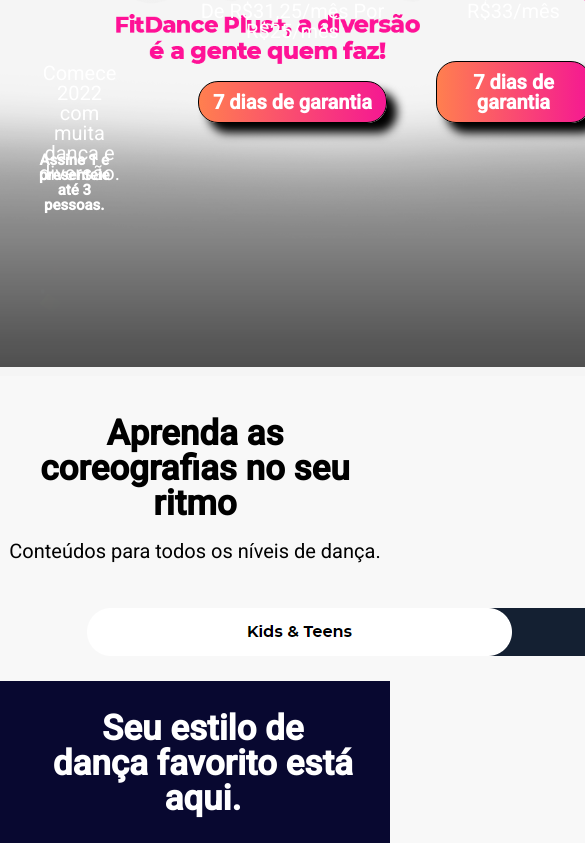
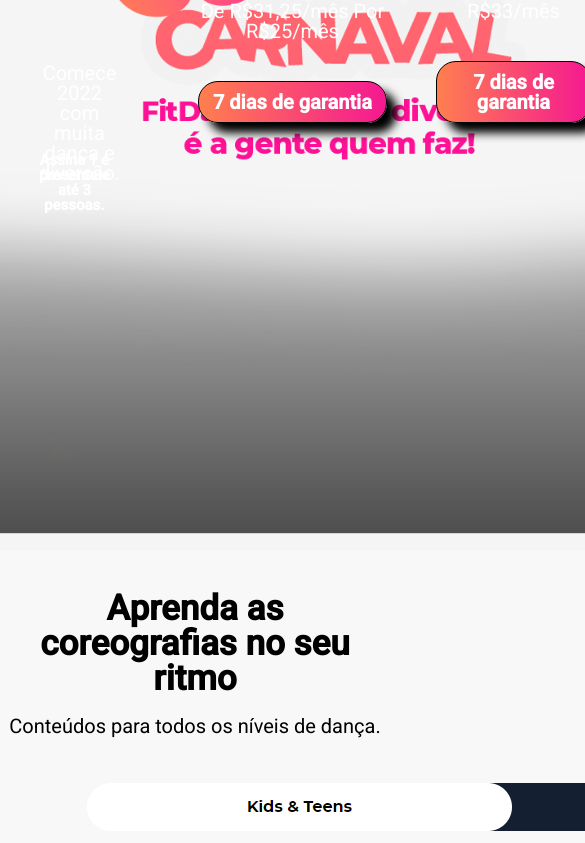
Before and after one commit to thiagofarias1/fitdance, a plain HTML site: page index.html in a window 390 px wide. Shown: the part 349-1192 px from the top of the page, 585 px wide, since content can reach past the window. Drawn offline with Linux system fonts and the light colour scheme.

Commit message:
ajuste tamanho imagem (767px)

```diff
--- a/style.css
+++ b/style.css
@@ -212,9 +212,9 @@ p{
 
 @media screen and (max-width: 767px){
 	.inicio{
-		width: 1271px;
-		height: 725px;
-		background-image: url(fundo.png);
-		background-size: 1272px, 400px;
+	    width: 1349px;
+	    height: 900px;
+	    background-image: url(fundo.png);
+	    background-size: 1567px, 400px;
 	}
 }
```
